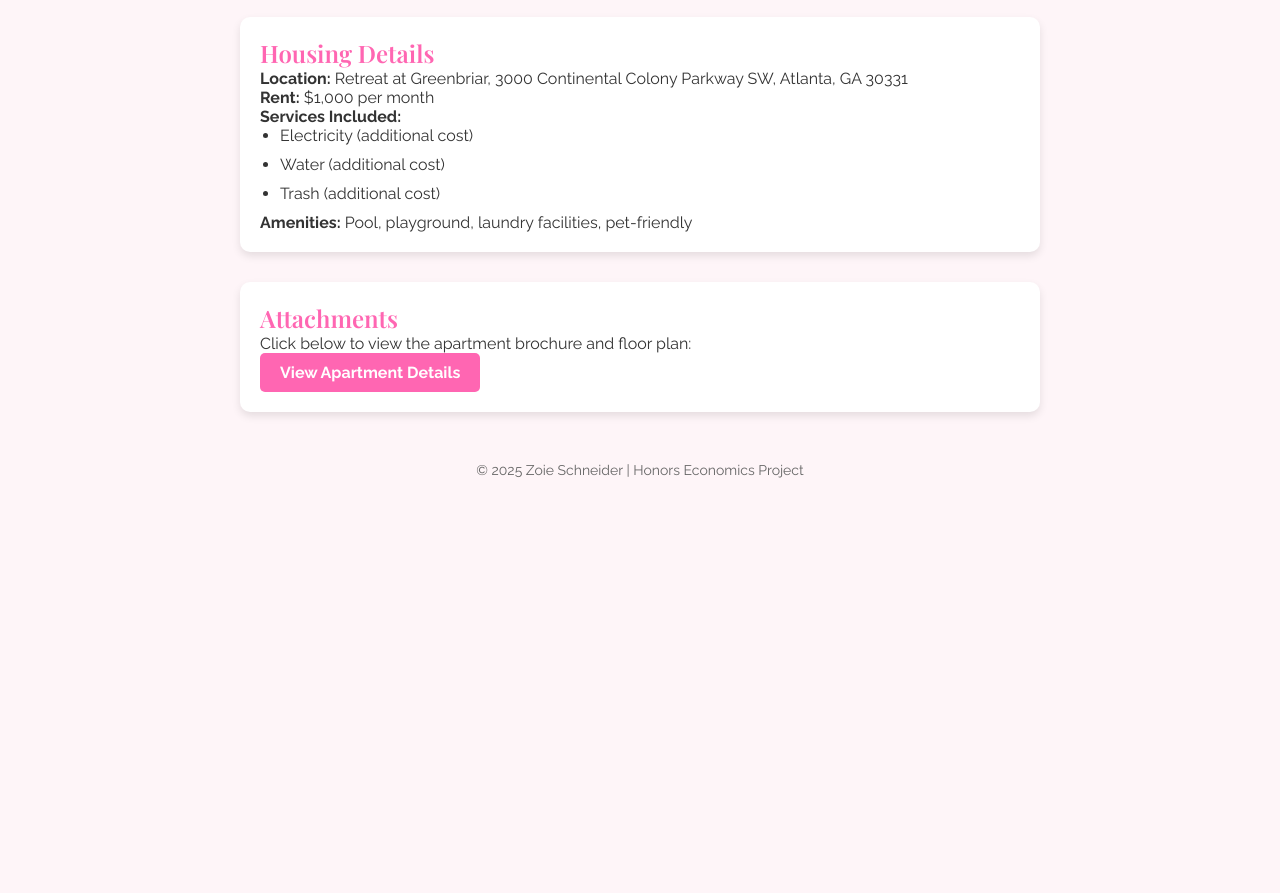
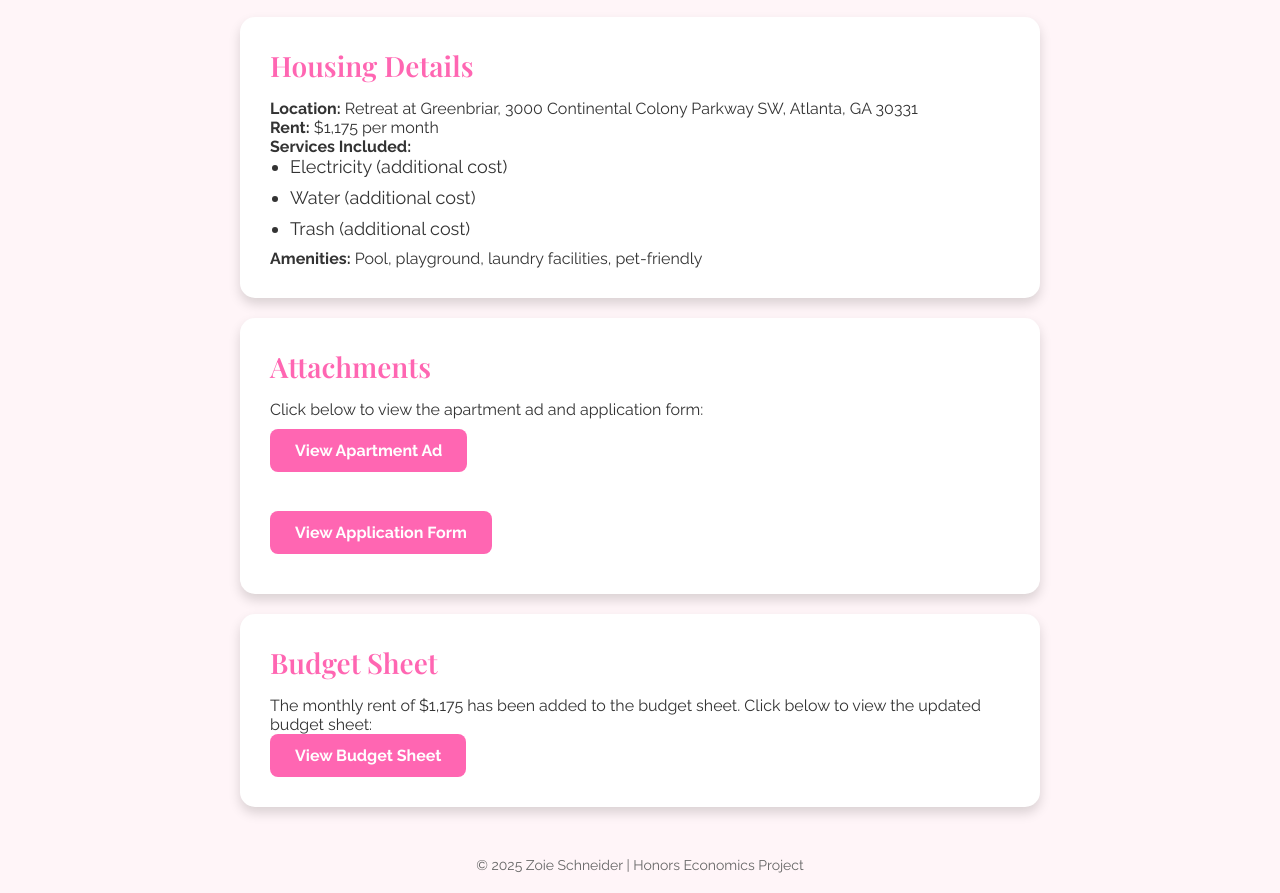
Before and after one commit to zoieeeanyla/Zoies-personal-Budget-Project-, a plain HTML site: page housing.html in a window 1280 px wide. Shown: the part 181-1074 px from the top of the page. Before the commit the page ends 800 px from the top, so only its background shows below. Drawn offline with nearby package versions, Linux system fonts and the light colour scheme.

Commit message:
housing.html

```diff
--- a/housing.html
+++ b/housing.html
@@ -17,7 +17,7 @@
         /* Body styling */
         body {
             font-family: 'Raleway', sans-serif;
-            background-color: #fef5f8;
+            background-color: #fff5f8;
             color: #333;
             text-align: center;
             padding: 20px;
@@ -59,20 +59,21 @@
             font-weight: 700;
         }
 
-        .details, .attachments {
+        .details, .attachments, .budget-sheet {
             text-align: left;
             max-width: 800px;
-            margin: 0 auto;
+            margin: 20px auto;
             background-color: white;
-            padding: 20px;
-            border-radius: 10px;
-            box-shadow: 0 4px 8px rgba(0, 0, 0, 0.1);
-            margin-bottom: 30px;
+            padding: 30px;
+            border-radius: 15px;
+            box-shadow: 0 6px 12px rgba(0, 0, 0, 0.15);
         }
 
-        .details h2, .attachments h2 {
+        .details h2, .attachments h2, .budget-sheet h2 {
             color: #ff66b2;
             font-family: 'Playfair Display', serif;
+            font-size: 28px;
+            margin-bottom: 15px;
         }
 
         .details ul {
@@ -82,6 +83,7 @@
 
         .details ul li {
             margin-bottom: 10px;
+            font-size: 18px;
         }
 
         .attachments a {
@@ -89,14 +91,31 @@
             background-color: #ff66b2;
             color: white;
             text-decoration: none;
-            padding: 10px 20px;
-            border-radius: 5px;
+            padding: 12px 25px;
+            border-radius: 8px;
+            font-size: 16px;
+            font-weight: 600;
+            margin: 10px 0;
+            transition: background-color 0.3s;
+        }
+
+        .attachments a:hover {
+            background-color: #ff3385;
+        }
+
+        .budget-sheet a {
+            display: inline-block;
+            background-color: #ff66b2;
+            color: white;
+            text-decoration: none;
+            padding: 12px 25px;
+            border-radius: 8px;
             font-size: 16px;
             font-weight: 600;
             transition: background-color 0.3s;
         }
 
-        .attachments a:hover {
+        .budget-sheet a:hover {
             background-color: #ff3385;
         }
 
@@ -126,7 +145,7 @@
         <div class="details">
             <h2>Housing Details</h2>
             <p><strong>Location:</strong> Retreat at Greenbriar, 3000 Continental Colony Parkway SW, Atlanta, GA 30331</p>
-            <p><strong>Rent:</strong> $1,000 per month</p>
+            <p><strong>Rent:</strong> $1,175 per month</p>
             <p><strong>Services Included:</strong></p>
             <ul>
                 <li>Electricity (additional cost)</li>
@@ -138,8 +157,16 @@
 
         <div class="attachments">
             <h2>Attachments</h2>
-            <p>Click below to view the apartment brochure and floor plan:</p>
-            <a href="retreat-greenbriar.pdf" target="_blank">View Apartment Details</a>
+            <p>Click below to view the apartment ad and application form:</p>
+            <a href="retreat-ad.pdf" target="_blank">View Apartment Ad</a>
+            <br><br>
+            <a href="retreat-application.pdf" target="_blank">View Application Form</a>
+        </div>
+
+        <div class="budget-sheet">
+            <h2>Budget Sheet</h2>
+            <p>The monthly rent of $1,175 has been added to the budget sheet. Click below to view the updated budget sheet:</p>
+            <a href="zoies%20Monthly%20Budget%20Report%20Sheet%20-%20Sheet1.pdf" target="_blank">View Budget Sheet</a>
         </div>
     </div>
 
```
